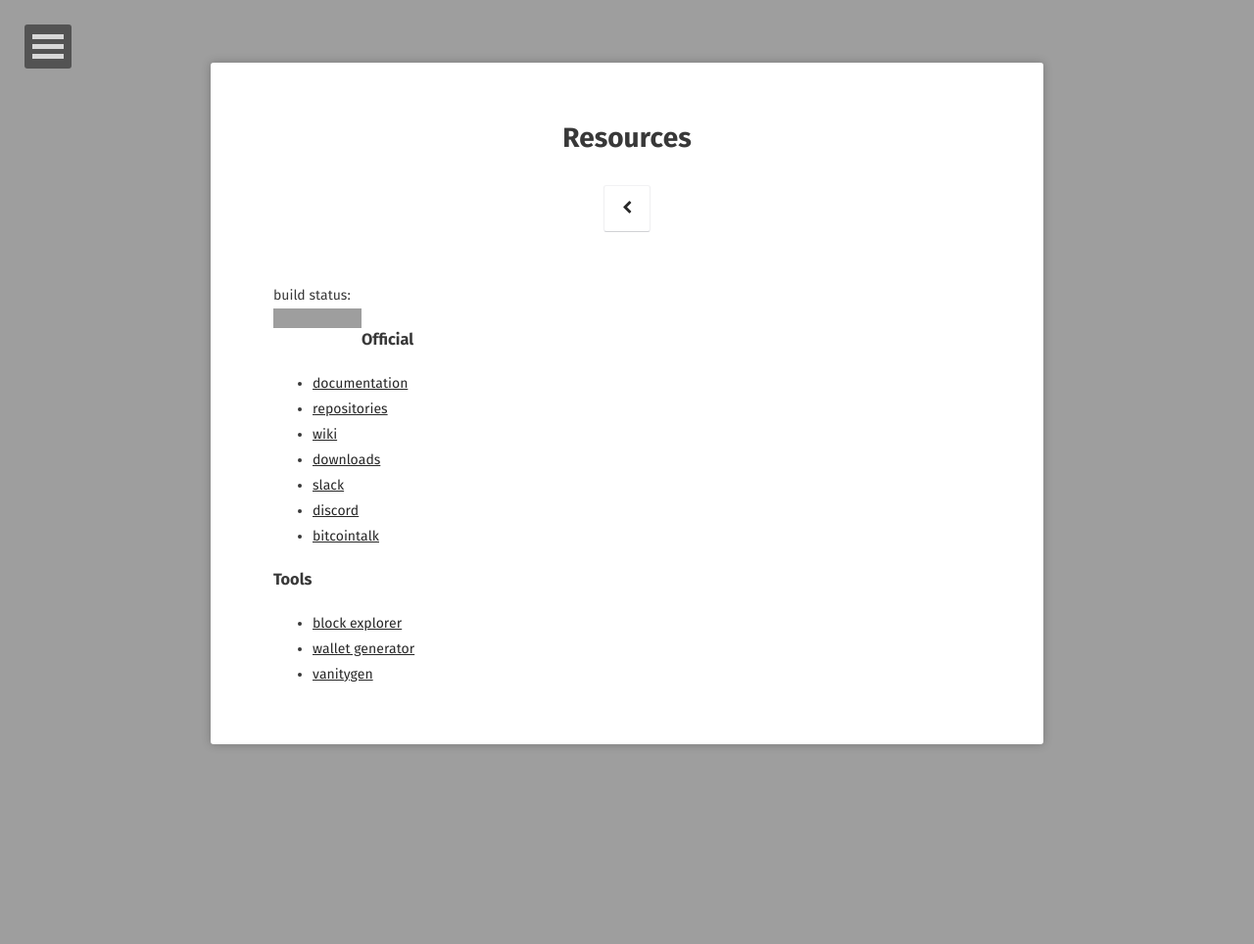
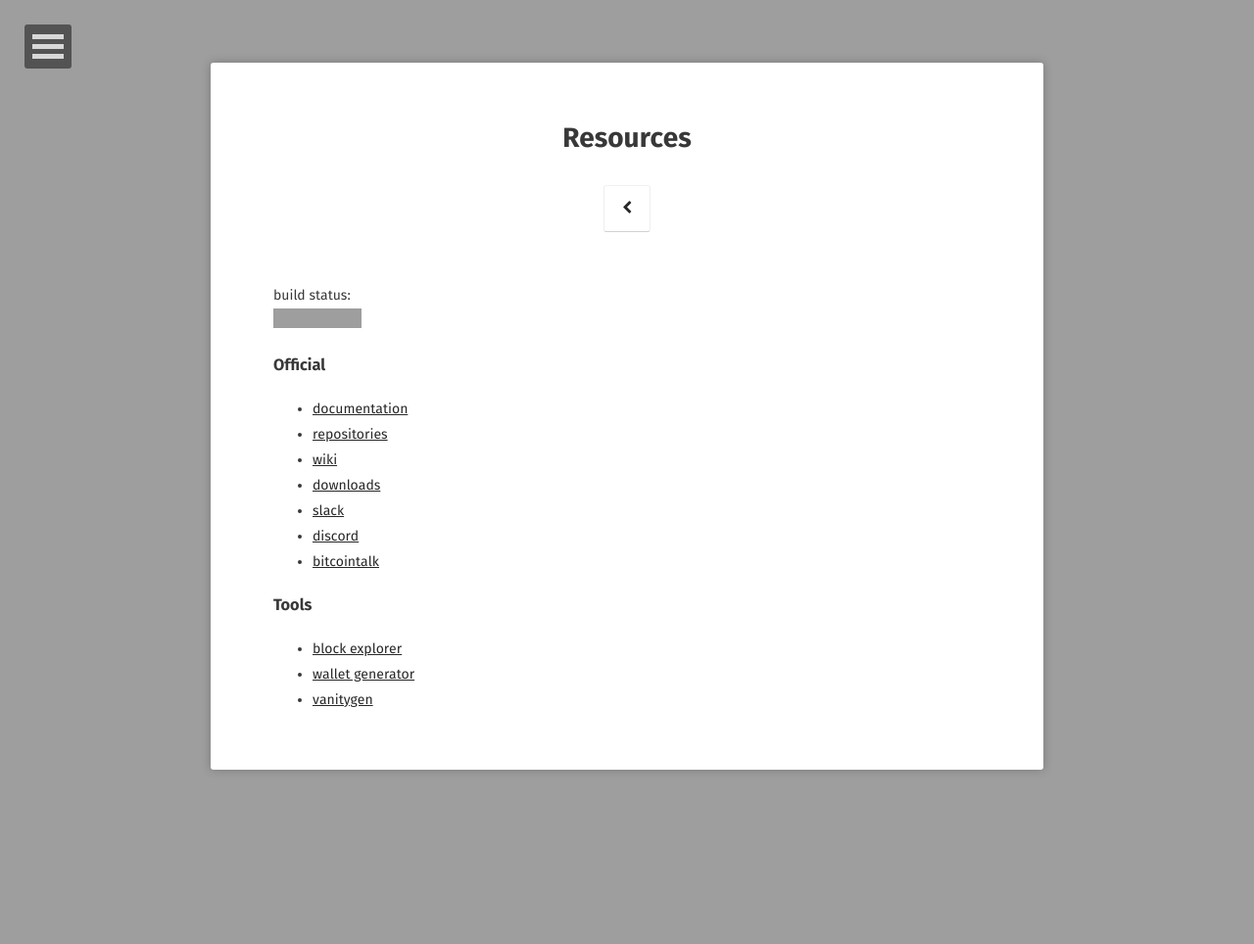
Before and after one commit to AXErunners/axerunners.github.io, a Jekyll site: the page built from resources/index.md, in a window 1280 px wide. Shown: the whole page at 98% size. Built offline with Jekyll 4.4.1, drawn with Linux system fonts in a browser that asks for light colours; some web fonts are replaced; grey boxes are pictures that could not be loaded.

Commit message:
Update index.md

```diff
--- a/resources/index.md
+++ b/resources/index.md
@@ -7,7 +7,7 @@
 comments: false
 ---
 build status:<br />
-<img src="https://travis-ci.org/AXErunners/axe.svg?branch=master" alt="master" align="left">
+<img src="https://travis-ci.org/AXErunners/axe.svg?branch=master" alt="master" align="left"><br />
 ### Official
 * [documentation](https://github.com/AXErunners/axe/tree/master/doc)
 * [repositories](https://github.com/AXErunners)
```
